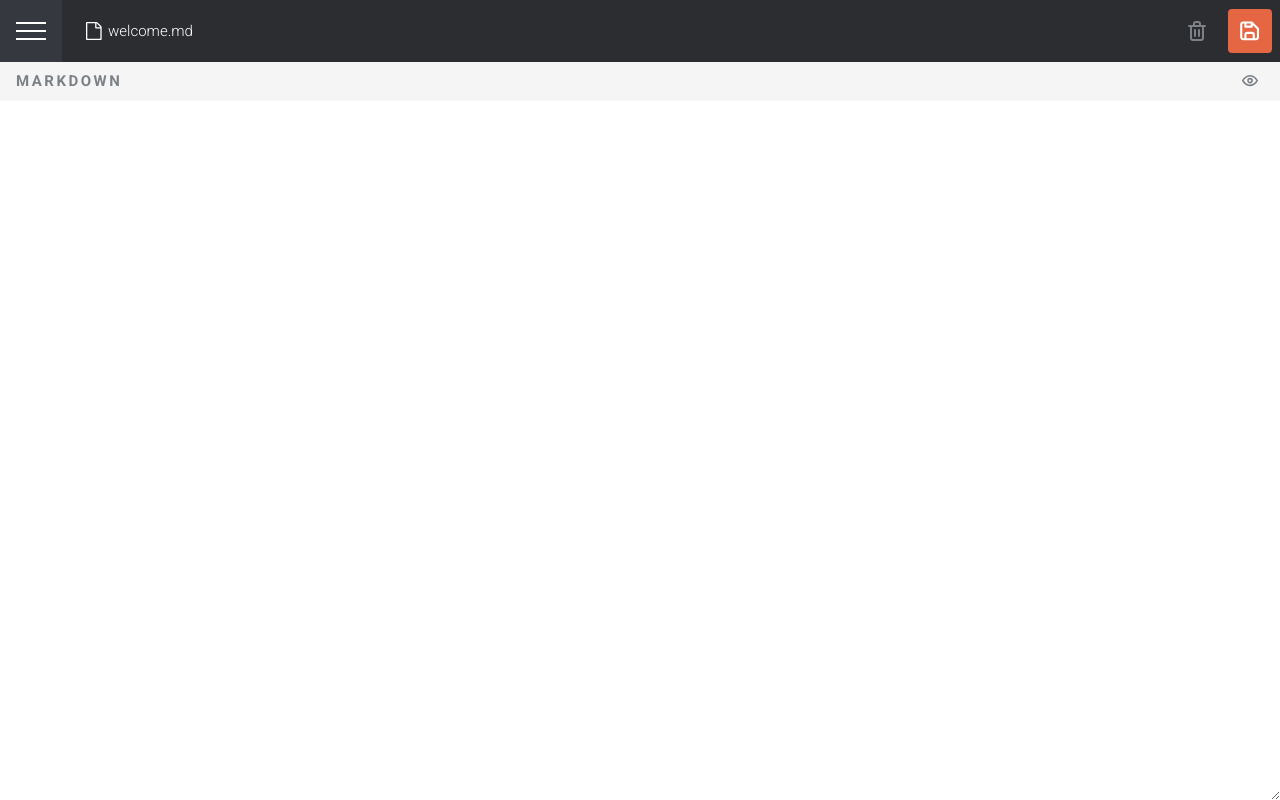
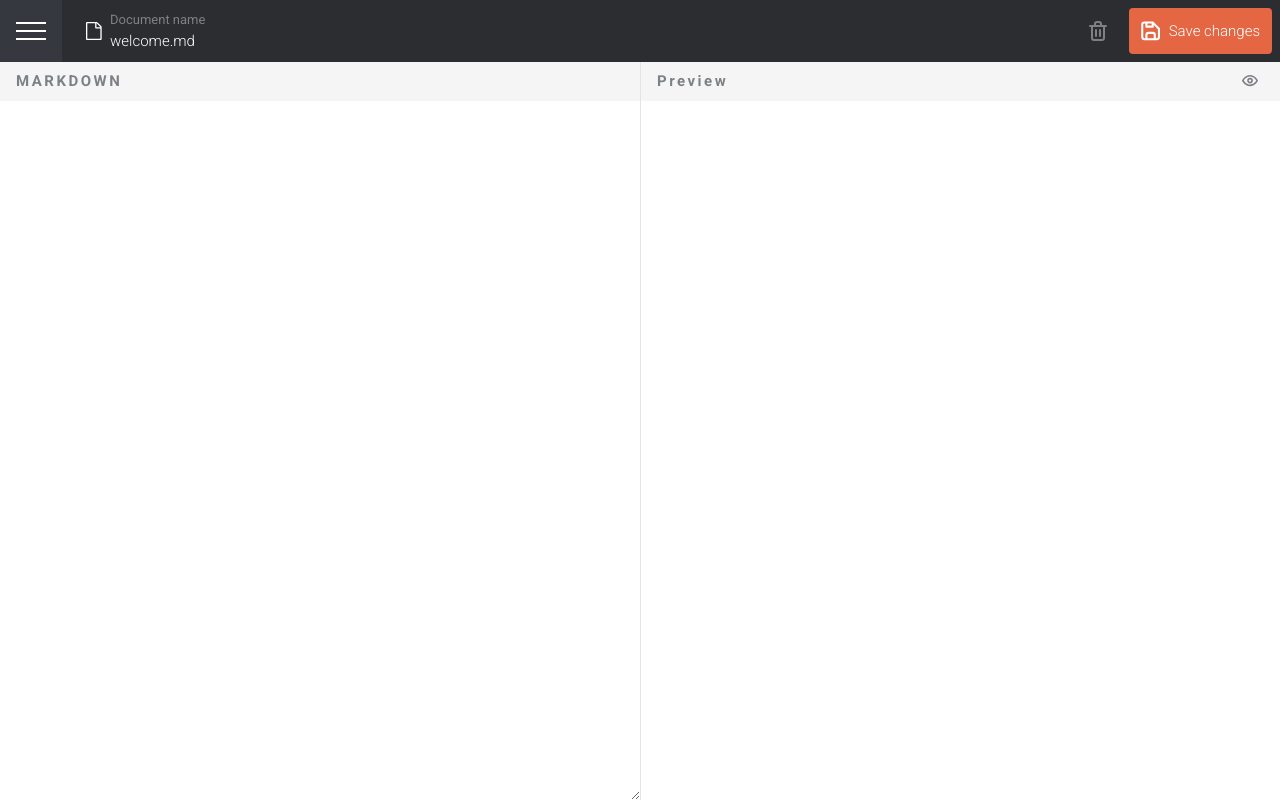
Before and after one commit to JakubLatko/MarkdownEditor, a React (Vite) app: page / in a window 1280 px wide. Built offline with nearby package versions, Linux system fonts and the light colour scheme.

Commit message:
tablet and desktop layoput and themes

```diff
--- a/index.html
+++ b/index.html
@@ -8,7 +8,7 @@
 		<link rel="preconnect" href="https://fonts.googleapis.com" />
 		<link rel="preconnect" href="https://fonts.gstatic.com" crossorigin />
 		<link
-			href="https://fonts.googleapis.com/css2?family=Roboto+Mono:ital,wght@0,100..700;1,100..700&family=Roboto+Slab:wght@100..900&family=Roboto:ital,wght@0,100;0,300;0,400;0,500;0,700;0,900;1,100;1,300;1,400;1,500;1,700;1,900&display=swap"
+			href="https://fonts.googleapis.com/css2?family=Roboto+Mono:ital,wght@0,100..700;1,100..700&family=Roboto+Slab:wght@100..900&family=Roboto:ital,wght@0,100;0,300;0,400;0,500;0,700;0,900;1,100;1,300;1,400;1,500;1,700;1,900&display=swap&family=Commissioner:wght@100..900&display=swap"
 			rel="stylesheet" />
 	</head>
 	<body>
--- a/src/App.tsx
+++ b/src/App.tsx
@@ -28,17 +28,31 @@ function handleMenu() {
 		headerImage?.setAttribute("src", "/assets/icon-menu.svg");
 	}
 }
-let initialTheme = false;
+let initialTheme: boolean = false;
+let checkedVar: boolean;
 function themeHandler() {
+	checkedVar = !checkedVar;
+	if (checkedVar) {
+		document.body.setAttribute("data-color-scheme", "light");
+	} else if (!checkedVar) {
+		document.body.setAttribute("data-color-scheme", "dark");
+	}
+}
+document.addEventListener("DOMContentLoaded", addDefaultTheme);
+
+function addDefaultTheme() {
 	if (
 		window.matchMedia &&
 		window.matchMedia("(prefers-color-scheme)").matches
 	) {
-		// Sprawdzenie preferowanego motywu
 		if (window.matchMedia("(prefers-color-scheme: dark)").matches) {
 			initialTheme = false;
+			document.body.setAttribute("data-color-scheme", "dark");
+			checkedVar = false;
 		} else {
 			initialTheme = true;
+			document.body.setAttribute("data-color-scheme", "light");
+			checkedVar = true;
 		}
 	}
 }
@@ -54,11 +68,11 @@ function App() {
 						alt="Open menu"
 					/>
 				</button>
-				<h2 className="desktopOnly">MARKDOWN</h2>
+				<h2 className="desktopOnly headerLogoText">MARKDOWN</h2>
 				<div className="headerFileInfo">
 					<img src="/assets/icon-document.svg" alt="" />
 					<div>
-						<p>Document name</p>
+						<p className="body-small">Document name</p>
 						<button className="heading-medium">welcome.md</button>
 					</div>
 				</div>
@@ -67,7 +81,7 @@ function App() {
 				</button>
 				<button className="headerSaveBtn">
 					<img src="/assets/icon-save.svg" alt="Save changes" />
-					<p>Save changes</p>
+					<p className="heading-medium">Save changes</p>
 				</button>
 			</header>
 			<aside aria-expanded="false">
@@ -130,7 +144,7 @@ function App() {
 							<img src="/assets/icon-show-preview.svg" alt="" />
 						</button>
 					</div>
-					<textarea name="" id="" cols={30} rows={10}></textarea>
+					<div id="previewArea"></div>
 				</section>
 			</main>
 		</>
--- a/src/scss/_aside.scss
+++ b/src/scss/_aside.scss
@@ -143,3 +143,25 @@ input:checked + .slider:before {
 	transform: translateX(1.4em);
 	background-color: #fff;
 }
+
+@media only screen and (min-width: 768px) {
+	aside {
+		right: 66%;
+		transform: translateX(-34vw);
+	}
+
+	.translateContent {
+		transform: translateX(34vw);
+	}
+}
+
+@media only screen and (min-width: 1440px) {
+	aside {
+		right: 83%;
+		transform: translateX(-17vw);
+	}
+
+	.translateContent {
+		transform: translateX(17vw);
+	}
+}
--- a/src/scss/_editor.scss
+++ b/src/scss/_editor.scss
@@ -1,11 +1,42 @@
 @use "variables";
 @use "utility";
+
+:root {
+	--editor-main-text-light: #35393f;
+	--editor-minor-text-light: #7c8187;
+	--editor-header-light: #f5f5f5;
+	--editor-background-light: #ffffff;
+	--editor-border-light: #e4e4e4;
+
+	--editor-main-text-dark: #ffffff;
+	--editor-minor-text-dark: #c1c4cb;
+	--editor-header-dark: #1d1f22;
+	--editor-background-dark: #151619;
+	--editor-border-dark: #5a6069;
+}
+
+body[data-color-scheme="light"] {
+	--editor-main-text: #35393f;
+	--editor-minor-text: #7c8187;
+	--editor-header: #f5f5f5;
+	--editor-background: #ffffff;
+	--editor-border: #e4e4e4;
+}
+
+body[data-color-scheme="dark"] {
+	--editor-main-text: #ffffff;
+	--editor-minor-text: #c1c4cb;
+	--editor-header: #1d1f22;
+	--editor-background: #151619;
+	--editor-border: #5a6069;
+}
 
 main {
 	display: flex;
 	flex-grow: 1;
 	transition: 500ms ease-in-out;
 	transform: translateX(0);
+	background-color: var(--editor-background);
 }
 
 .editingSection {
@@ -25,10 +56,10 @@ main {
 	display: flex;
 	flex-direction: row;
 	justify-content: space-between;
-	background-color: var(--neutral-200);
+	background-color: var(--editor-header);
 	padding: 0.5rem 1rem;
 	h2 {
-		color: var(--neutral-500);
+		color: var(--editor-minor-text);
 		letter-spacing: 2.5px;
 	}
 	button {
@@ -43,4 +74,38 @@ main {
 	width: 100vw;
 	flex-grow: 1;
 	font-family: "Roboto Mono", monospace;
+	background-color: var(--editor-background);
+	color: var(--editor-minor-text);
 }
+
+@media only screen and (min-width: 768px) {
+	.editingSection {
+		max-width: 50%;
+		flex-grow: 0;
+		width: 50%;
+	}
+	.editingSection .sectionHeader {
+		button {
+			display: none;
+		}
+	}
+	#editingArea {
+		width: 100%;
+	}
+	.previewSection {
+		display: flex;
+		flex-direction: column;
+		max-width: 50%;
+		width: 50%;
+		border-left: 1px solid var(--editor-border);
+	}
+	#previewArea {
+		width: 100%;
+		padding: 1rem;
+		flex-grow: 1;
+		background-color: var(--editor-background);
+	}
+}
+
+@media only screen and (min-width: 1440px) {
+}
--- a/src/scss/_header.scss
+++ b/src/scss/_header.scss
@@ -70,3 +70,45 @@ button.menuButtonClose {
 		display: none;
 	}
 }
+@media only screen and (min-width: 768px) {
+	.headerFileInfo {
+		gap: 0.5rem;
+		div {
+			align-items: flex-start;
+			text-align: left;
+			.heading-medium {
+				padding: 0;
+			}
+			p {
+				display: block;
+				color: var(--neutral-500);
+			}
+		}
+	}
+	.headerSaveBtn {
+		display: flex;
+		align-items: center;
+		gap: 0.5rem;
+		p {
+			display: block;
+			color: var(--neutral-100);
+		}
+	}
+}
+
+@media only screen and (min-width: 1440px) {
+	.desktopOnly {
+		display: block;
+	}
+	.headerLogoText {
+		margin-block: auto;
+		text-align: center;
+		height: fit-content;
+		color: var(--neutral-100);
+		border-right: 1px solid var(--neutral-600);
+		padding-inline: 1.5rem;
+		font-size: 15px;
+		letter-spacing: 5px;
+		font-family: "Commissioner", sans-serif;
+	}
+}
--- a/src/scss/index.scss
+++ b/src/scss/index.scss
@@ -9,17 +9,23 @@ html {
 	font-family: "Roboto Slab", serif;
 	font-optical-sizing: auto;
 	font-style: normal;
+	max-width: 100vw;
+	overflow-x: hidden;
 }
 
 body {
 	display: flex;
 	overflow-x: hidden;
 	max-width: 100vw;
+	background-color: var(--editor-background);
 }
 
 #root {
 	display: flex;
 	flex-direction: column;
+	max-width: 100vw;
+	overflow-x: hidden;
+	background-color: var(--editor-background);
 }
 
 .regular {
```
